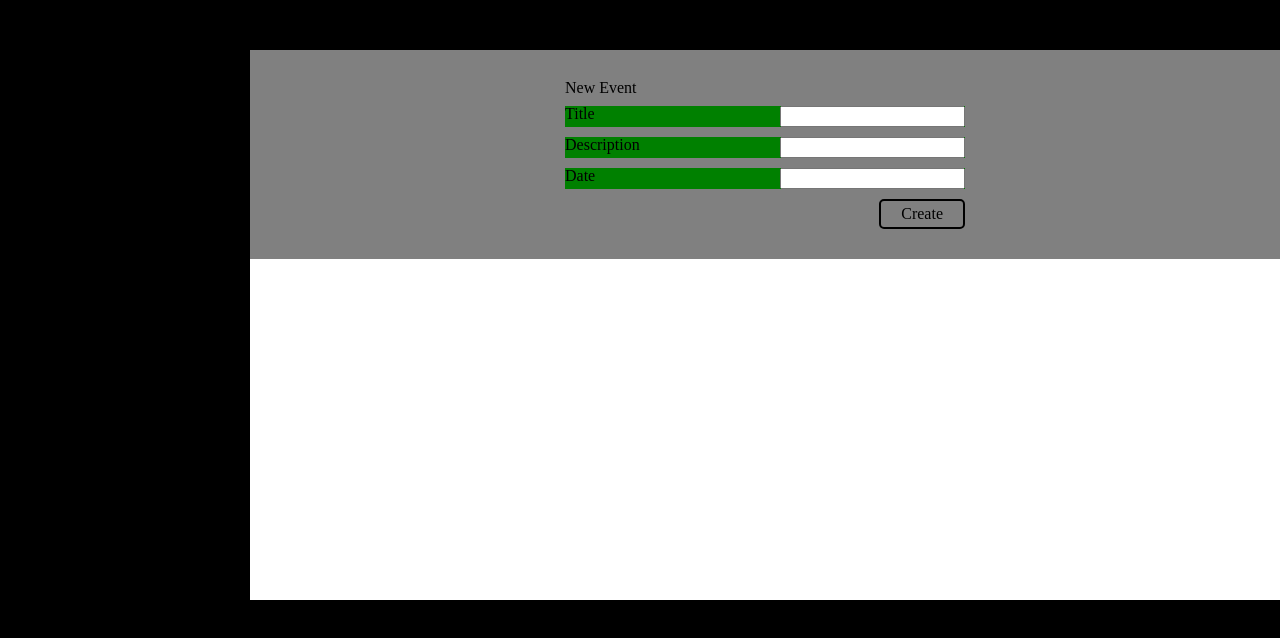
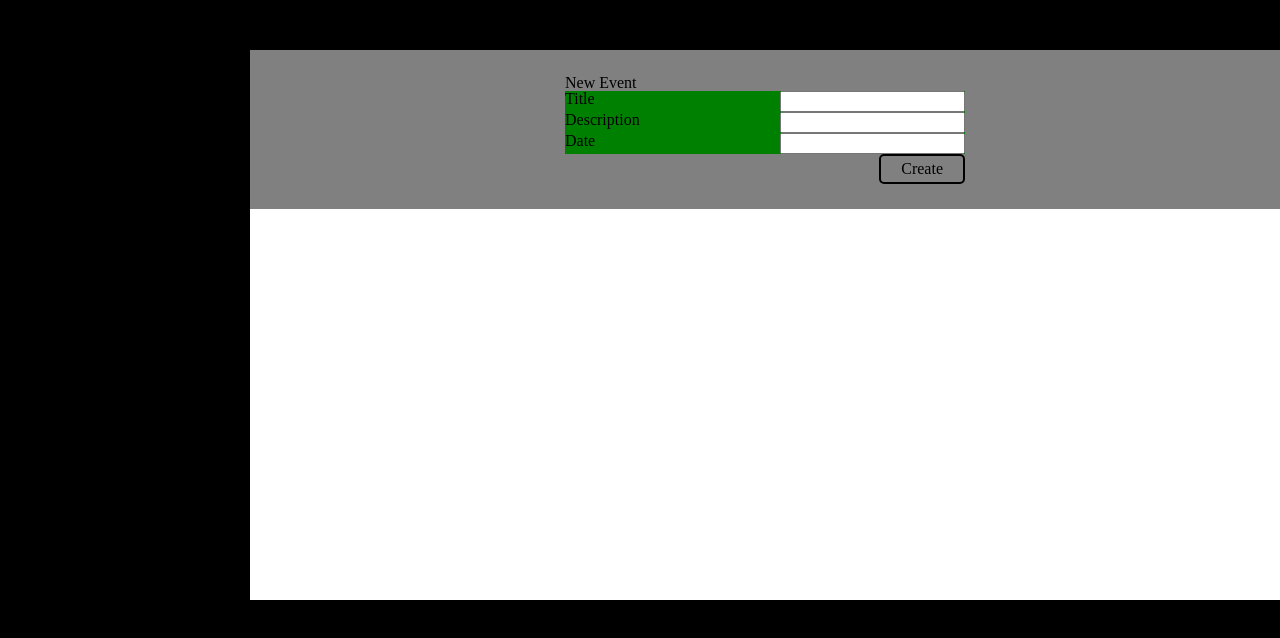
Before and after one commit to gdenn/clan-social-hub, a Next.js app: page / in a window 1280 px wide. Shown: the top 638 px of the page. Built offline with nearby package versions, Linux system fonts and the light colour scheme.

Commit message:
Turn input fields into components

```diff
--- /dev/null
+++ b/components/datePicker/DatePicker.module.css
@@ -0,0 +1,3 @@
+.datePicker {
+
+}
--- /dev/null
+++ b/components/datePicker/DatePicker.tsx
@@ -0,0 +1,9 @@
+import React from 'react'
+import { InputForm } from '../inputGroup/InputForm';
+import styles from './DatePicker.module.css'
+
+export const DatePicker = () => (
+  <div className={styles.datePicker}>
+    <InputForm>Date</InputForm>
+  </div>
+);
--- /dev/null
+++ b/components/datePicker/index.js
@@ -0,0 +1 @@
+export { DatePicker } from './DatePicker.tsx'
--- /dev/null
+++ b/components/inputGroup/Button.module.css
@@ -0,0 +1,11 @@
+.buttonGroup {
+    display: flex;
+    flex-direction: row;
+    justify-content: right;
+}
+
+.button {
+    padding: 5px 20px 5px 20px;
+    border: 2px solid black;
+    border-radius: 5px;
+}
--- /dev/null
+++ b/components/inputGroup/Button.tsx
@@ -0,0 +1,18 @@
+import React, { ReactNode } from 'react'
+import styles from './Button.module.css'
+
+interface ButtonProps {
+  children: ReactNode;
+}
+
+interface ButtonGroupProps {
+  children: ReactNode;
+}
+
+export const ButtonGroup = ({ children }: ButtonGroupProps) => (
+  <div className={styles.buttonGroup}>{children}</div>
+);
+
+export const Button = ({ children }: ButtonProps) => (
+  <div className={styles.button}>{children}</div>
+);
--- /dev/null
+++ b/components/inputGroup/InputForm.module.css
@@ -0,0 +1,11 @@
+.inputGroup > * {
+    margin: 5px 0 5px 0;
+}
+
+.inputForm {
+    display: flex;
+    flex-direction: row;
+    justify-content: space-between;
+    width: 100%;
+    background-color: green;
+}
--- /dev/null
+++ b/components/inputGroup/InputForm.tsx
@@ -0,0 +1,13 @@
+import React, { ReactNode } from 'react'
+import styles from './InputForm.module.css'
+
+interface InputFormProps {
+  children: ReactNode;
+}
+
+export const InputForm = ({ children }: InputFormProps) => (
+  <div className={styles.inputForm}>
+    <label>{children}</label>
+    <input />
+  </div>
+);
--- /dev/null
+++ b/components/inputGroup/InputGroup.module.css
@@ -0,0 +1,7 @@
+.inputGroup {
+    width: 400px;
+    display: flex;
+    flex-direction: column;
+    justify-content: space-around;
+    margin: 25px auto 25px auto;
+}
--- /dev/null
+++ b/components/inputGroup/InputGroup.tsx
@@ -0,0 +1,14 @@
+import React, { ReactNode } from 'react'
+import styles from "./InputGroup.module.css";
+
+interface InputGroupProps {
+  label: string;
+  children: ReactNode;
+}
+
+export const InputGroup = ({ children, label }: InputGroupProps) => (
+  <div className={styles.inputGroup}>
+    <h2>{label}</h2>
+    {children}
+  </div>
+);
--- /dev/null
+++ b/components/inputGroup/index.js
@@ -0,0 +1,3 @@
+export { InputGroup } from './InputGroup.tsx'
+export { ButtonGroup, Button } from './Button.tsx'
+export { InputForm } from './InputForm.tsx'
--- a/pages/index.tsx
+++ b/pages/index.tsx
@@ -1,5 +1,9 @@
 import type { NextPage } from 'next'
-import { ReactNode } from 'react';
+
+import { DatePicker } from '../components/datePicker/DatePicker';
+import { Button, ButtonGroup } from '../components/inputGroup/Button';
+import { InputForm } from '../components/inputGroup/InputForm';
+import { InputGroup } from '../components/inputGroup/InputGroup';
 import Layout from '../components/layout/Layout'
 
 import styles from '../styles/Home.module.css'
@@ -21,57 +25,7 @@ const Home: NextPage = () => {
   );
 }
 
-interface InputFormProps {
-  children: ReactNode
-}
 
-interface InputGroupProps {
-  label: string
-  children: ReactNode
-}
 
-interface LabelProps {
-  children: ReactNode
-}
-
-interface ButtonProps {
-  children: ReactNode
-}
-
-interface ButtonGroupProps {
-  children: ReactNode
-}
-
-const DatePicker = () => (
-  <div className={styles.datePicker}>
-    <InputForm>Date</InputForm>
-  </div>
-)
-
-const InputGroup = ({ children, label }: InputGroupProps) => (
-  <div className={styles.inputGroup}>
-    <h2>{label}</h2>
-    {children}
-  </div>
-);
-
-const Label = ({ children }: LabelProps) => (
-  <h2>{children}</h2>
-)
-
-const InputForm = ({ children }: InputFormProps) => (
-  <div className={styles.inputForm}>
-    <label>{children}</label>
-    <input />
-  </div>
-);
-
-const ButtonGroup = ({ children }: ButtonGroupProps) => (
-  <div className={styles.buttonGroup}>{children}</div>
-)
-
-const Button = ({ children }: ButtonProps) => (
-  <div className={styles.button}>{children}</div>
-)
 
 export default Home
--- a/styles/Home.module.css
+++ b/styles/Home.module.css
@@ -4,35 +4,3 @@
     flex-direction: column;
     background: gray;
 }
-
-.inputGroup {
-    width: 400px;
-    display: flex;
-    flex-direction: column;
-    justify-content: space-around;
-    margin: 25px auto 25px auto;
-}
-
-.inputGroup > * {
-    margin: 5px 0 5px 0;
-}
-
-.inputForm {
-    display: flex;
-    flex-direction: row;
-    justify-content: space-between;
-    width: 100%;
-    background-color: green;
-}
-
-.buttonGroup {
-    display: flex;
-    flex-direction: row;
-    justify-content: right;
-}
-
-.button {
-    padding: 5px 20px 5px 20px;
-    border: 2px solid black;
-    border-radius: 5px;
-}
```
